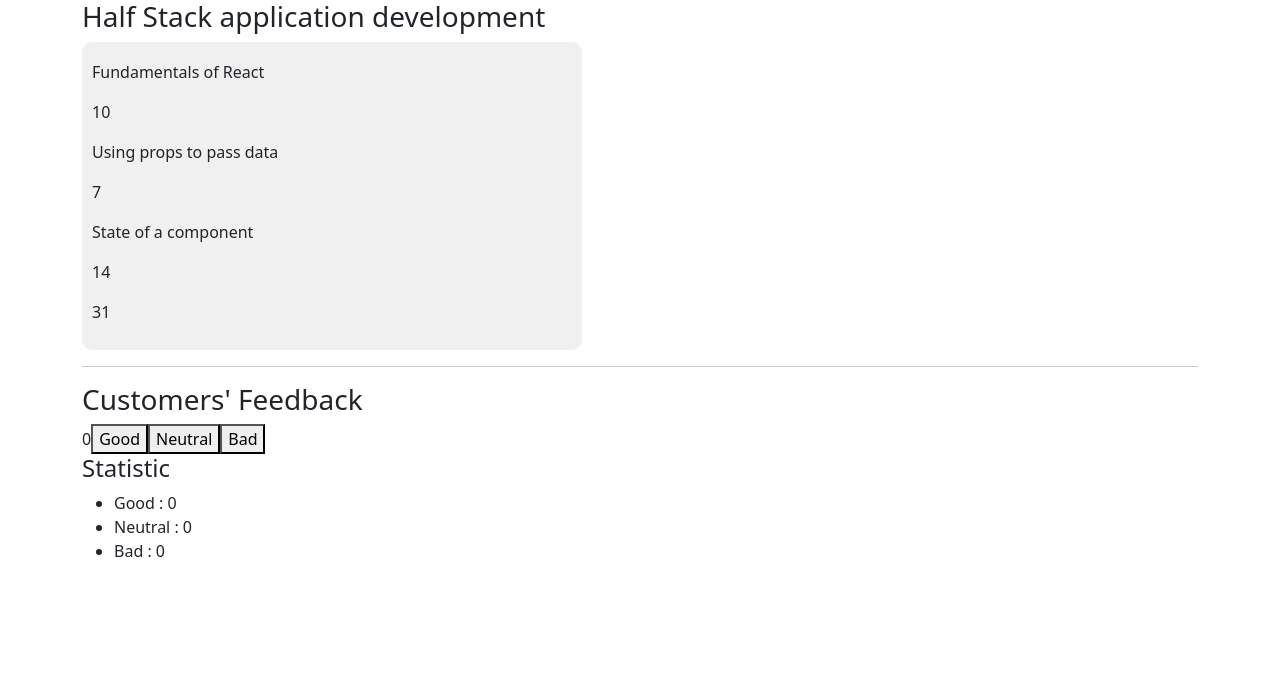
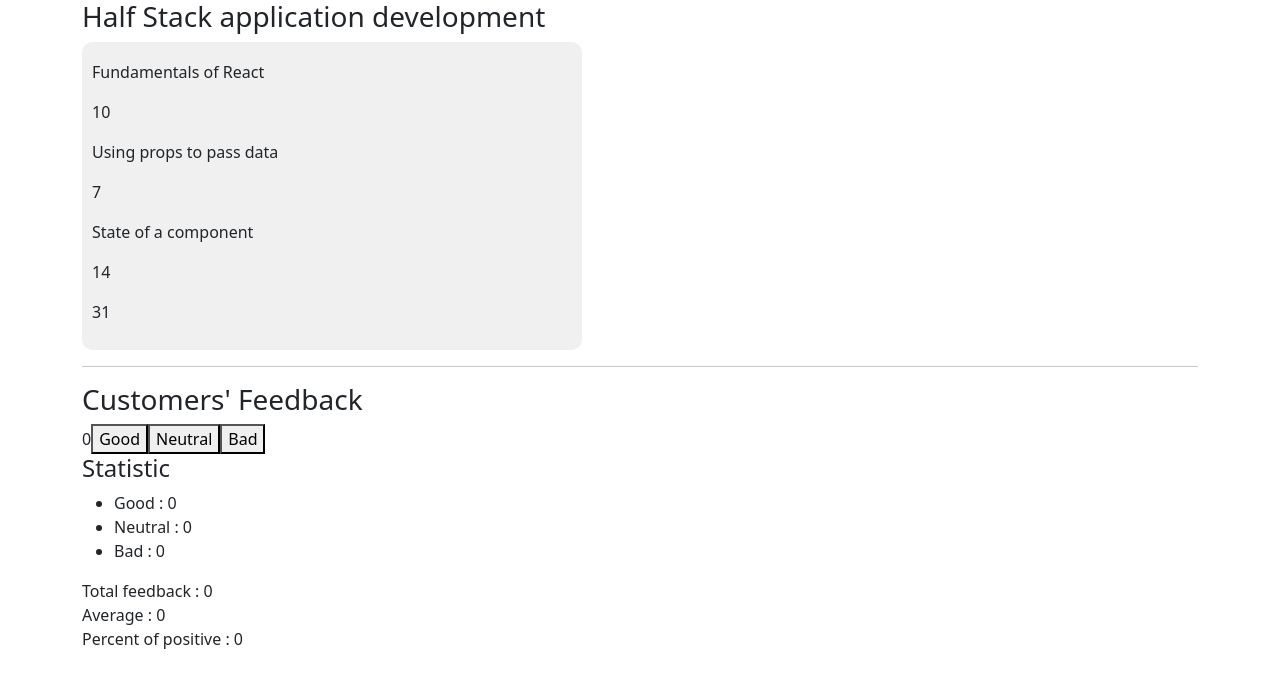
Before and after one commit to Peterzolo/Part1, a React (Create React App) app: page / in a window 1280 px wide. Shown: the top 688 px of the page. Built offline with nearby package versions, Linux system fonts and the light colour scheme.

Commit message:
Update Statistic.jsx
Calculating total, average and percentage

```diff
--- a/src/components/statistic/Statistic.jsx
+++ b/src/components/statistic/Statistic.jsx
@@ -16,6 +16,10 @@
     setBad(feedback);
   };
 
+  const total = good + neutral + bad;
+  const averageScore = total / 3;
+  let percentageOfpositive = (good / 100) * 100;
+
   return (
     <div>
       <h3>Customers' Feedback</h3>
@@ -33,6 +37,13 @@
           <li>Neutral : {neutral}</li>
           <li>Bad : {bad}</li>
         </ul>
+        <div className="section-wrap">
+          <div className="total">Total feedback : {total}</div>
+          <div className="total">Average : {averageScore}</div>
+          <div className="total">
+            Percent of positive : {percentageOfpositive}
+          </div>
+        </div>
       </div>
     </div>
   );
```
